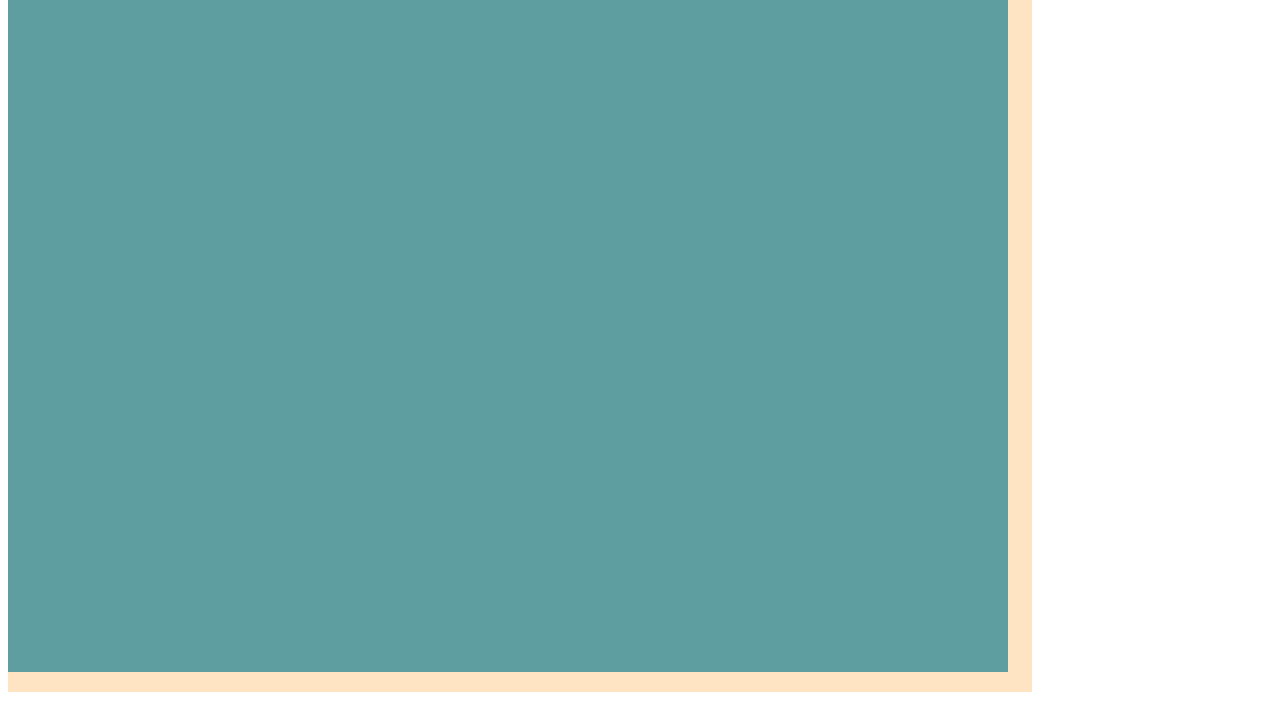
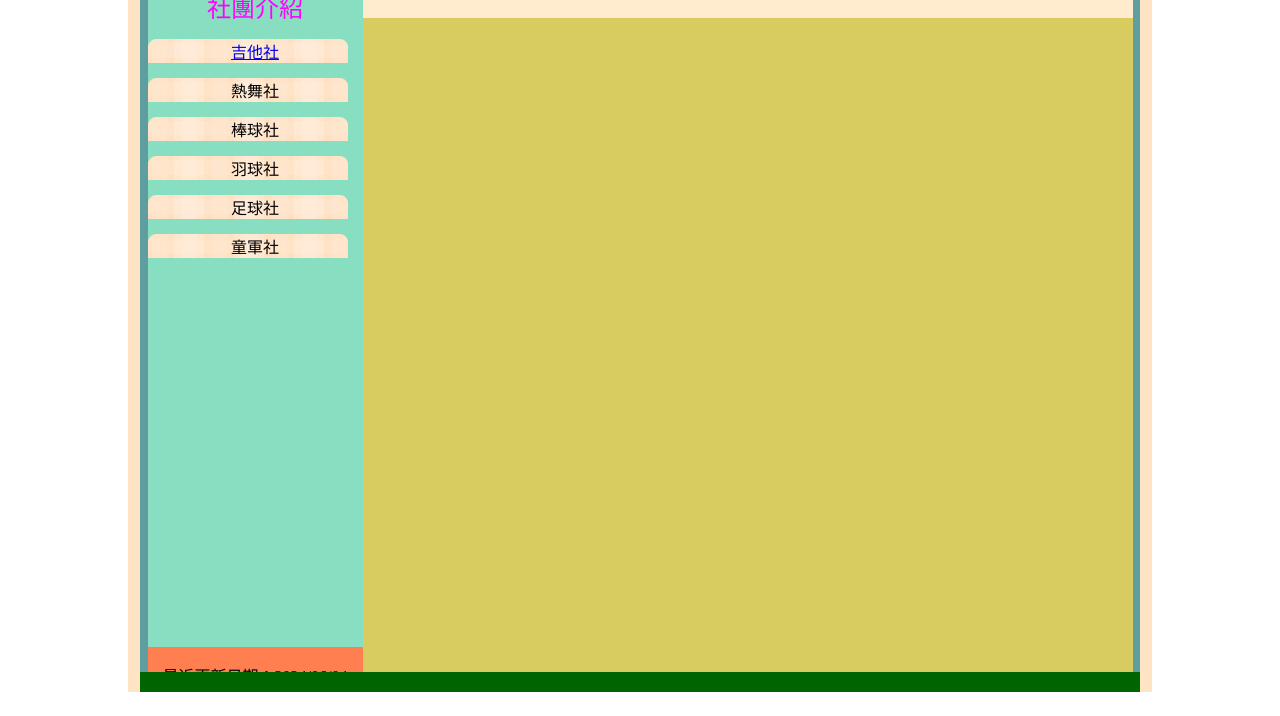
Before and after one commit to ChiaYEHHH/webdesign_3rd, a plain HTML site: page web012 0531/index.html in a window 1280 px wide. Shown: the part 84-800 px from the top of the page. Drawn offline with Linux system fonts and the light colour scheme.

Commit message:
練習 main guitar_history index

```diff
--- a/web012 0531/index.html
+++ b/web012 0531/index.html
@@ -1,45 +1,166 @@
 <!DOCTYPE html>
 <html lang="en">
+
 <head>
     <meta charset="UTF-8">
     <meta name="viewport" content="width=device-width, initial-scale=1.0">
     <title>WEB012</title>
     <style>
-        *{
+        * {
             box-sizing: border-box;
             overflow: hidden;
         }
-        .container{
+
+        .container {
             width: 1024px;
             height: 768px;
             background-color: bisque;
+            /* display: flex; */
+            margin: auto;
+            justify-content: center;
         }
-        .header{
+
+        .header {
             width: 1000px;
             height: 65px;
-            background-color: aquamarine;
+            /* background-color: aquamarine; */
+            margin: auto;
         }
-        .content{
+
+        .header>a>img {
+            width: 994px;
+            height: 60px;
+        }
+
+        .content {
             width: 1000px;
-            height: calc(768px - 65px - 20px );
+            height: calc(768px - 65px - 20px);
             background-color: cadetblue;
+            display: flex;
+            margin: auto;
+            justify-content: center;
         }
-        .aside{
 
+        .aside {
+            width: 215px;
+            height: calc(768px - 65px - 20px);
+            background-color: bisque;
+        }
+
+        .aside_menu {
+            width: 215px;
+            height: calc(768px - 65px - 20px - 25px);
+            background-color: rgb(135, 222, 193);
+            font-family: '標楷體';
+            /* font-size: x-large; */
+            color: #0000FF;
+            font-weight: 500;
+            /* margin: auto; */
+            display: flex;
+            flex-direction: column;
+            flex-wrap: wrap;
+        }
+
+        .club_Title {
+            font-size: x-large;
+            border-bottom: 1px;
+            text-align: center;
+            color: #FF00FF;
+
+        }
+
+        .club_Btn {
+            /* height: auto; */
+            text-align: center;
+            justify-content: center;
+            margin-top: 15px;
+            font-size: 16px;
+            text-align: center;
+            color: #000000;
+            background-image: url(./pic/menu1.png);
+            background-repeat: no-repeat;
+        }
+
+        .club_Btn:hover {
+            background-image: url(./pic/menu2.png);
+            background-repeat: no-repeat;
+        }
+
+        .aside_update {
+            width: 215px;
+            height: 25px;
+            background-color: coral;
+
+        }
+
+        .aside_update>p{
+            text-align: center;
+            justify-content: center;
+            font-family: '標楷體';
+            font-size: 16px;
+            color: #000000;
+
+        }
+
+        .main {
+            width: 770px;
+            height: calc(768px - 65px - 20px);
+            background-color: darkorchid;
+        }
+
+        .main_marquee {
+            width: 770px;
+            height: 29px;
+            background-color: blanchedalmond;
+            font-family: '標楷體';
+            font-size: x-large;
+            color: #0000FF;
+        }
+
+        .main_content {
+            width: 770px;
+            height: calc(768px - 65px - 20px - 29px);
+            background-color: rgb(216, 204, 97);
+        }
+
+        .footer {
+            width: 1000px;
+            height: 20px;
+            background-color: darkgreen;
+            margin: auto;
         }
     </style>
 </head>
+
 <body>
     <div class="container">
-        <header class="header"></header>
+        <header class="header">
+            <a href="#">
+                <img src="./pic/logo.png" alt="">
+            </a>
+        </header>
         <div class="content">
             <aside class="aside">
-                <div class="aside_menu"></div>
-                <div class="aside_update"></div>
+                <div class="aside_menu">
+                    <div class="club_Title">社團介紹</div>
+                    <div class="club_Btn"><a href="guitar_history.htm">吉他社</a></div>
+                    <div class="club_Btn">熱舞社</div>
+                    <div class="club_Btn">棒球社</div>
+                    <div class="club_Btn">羽球社</div>
+                    <div class="club_Btn">足球社</div>
+                    <div class="club_Btn">童軍社</div>
+                </div>
+                <div class="aside_update">
+                    <p>最近更新日期：2024/06/04</p>
+                </div>
             </aside>
             <main class="main">
-                <div class="main_marquee"></div>
-                <div class="main_content"></div>
+                <div class="main_marquee">
+                    <marquee behavior="" direction="">「歡迎光臨校園社團介紹網，參觀後請支持社團活動並熱烈參與」</marquee>
+                </div>
+                <div class="main_content">
+
+                </div>
             </main>
 
         </div>
@@ -47,4 +168,5 @@
     </div>
 
 </body>
+
 </html>
```
Also changed, not shown: web012 0531/guitar_history.htm (+97 -0 lines), web012 0531/main.htm (+58 -0 lines), web012 0531/pic/0104.jpg (added), web012 0531/pic/logo.png (added).
